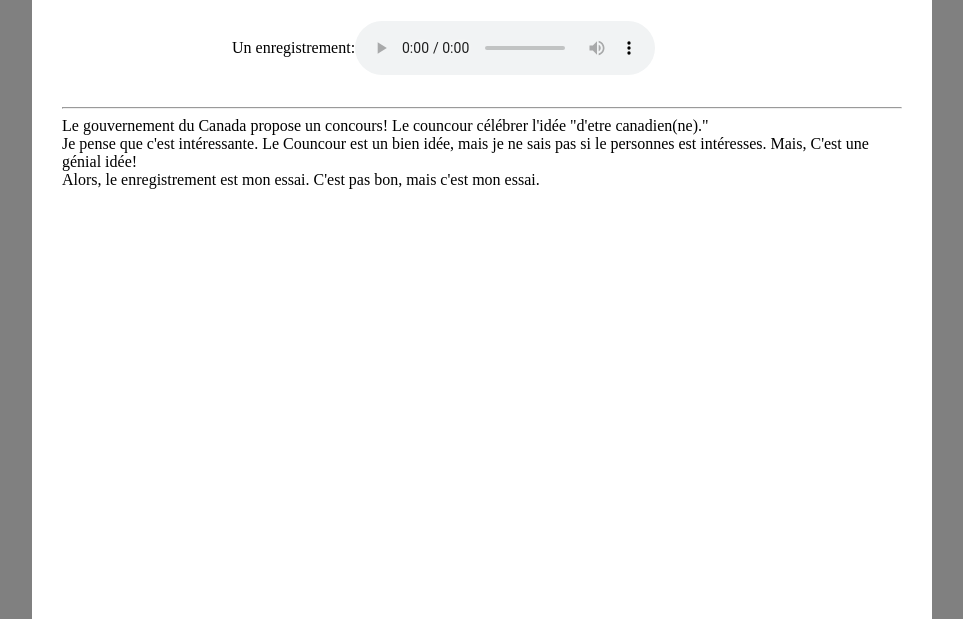
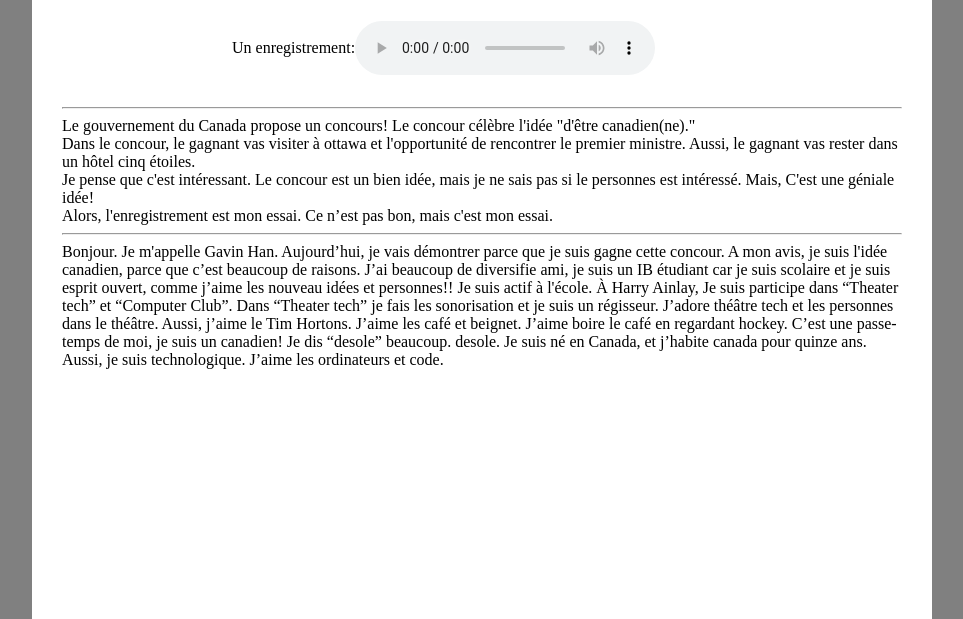
Before and after one commit to GavinHanHAHS/contestFrenchProject, a plain HTML site: page index.html in a window 1280 px wide. Shown: the part 181-800 px from the top of the page, without its empty margins (158-1121 px from the left). Drawn offline with Linux system fonts and the light colour scheme.

Commit message:
Update index.html

```diff
--- a/index.html
+++ b/index.html
@@ -33,9 +33,27 @@
         <hr>
         <p class="recording">Un enregistrement: <audio controls><source src="frenchrecording.mp3" type="audio/mpeg"></audio></p>
         <hr>
-        <p>Le gouvernement du Canada propose un concours! Le councour célébrer l'idée "d'etre canadien(ne)."</p>
-        <p>Je pense que c'est intéressante. Le Councour est un bien idée, mais je ne sais pas si le personnes est intéresses. Mais, C'est une génial idée!</p>
-        <p>Alors, le enregistrement est mon essai. C'est pas bon, mais c'est mon essai.</p>
+        <p>Le gouvernement du Canada propose un concours! Le concour célèbre l'idée "d'être canadien(ne)."</p>
+        <p>Dans le concour, le gagnant vas visiter à ottawa et l'opportunité de rencontrer le premier ministre. Aussi, le gagnant vas rester dans un hôtel cinq étoiles. </p>
+        <p>Je pense que c'est intéressant. Le concour est un bien idée, mais je ne sais pas si le personnes est intéressé. Mais, C'est une géniale idée!</p>
+        <p>Alors, l'enregistrement est mon essai. Ce n’est pas bon, mais c'est mon essai.</p>
+        <hr>
+        <p>Bonjour. Je m'appelle Gavin Han. Aujourd’hui, je vais démontrer parce que je suis gagne cette concour.
+
+          A mon avis, je suis l'idée canadien, parce que c’est beaucoup de raisons.
+
+          J’ai beaucoup de diversifie ami, je suis un IB étudiant car je suis scolaire et je suis esprit ouvert, comme j’aime les nouveau idées et personnes!!
+
+          Je suis actif à l'école. À Harry Ainlay, Je suis participe dans “Theater tech” et “Computer Club”. Dans “Theater tech” je fais les sonorisation et je suis un régisseur. J’adore théâtre tech et les personnes dans le théâtre.
+
+          Aussi, j’aime le Tim Hortons. J’aime les café et beignet.
+          J’aime boire le café en regardant hockey. C’est une passe-temps de moi, je suis un canadien!
+
+          Je dis “desole” beaucoup. desole.
+
+          Je suis né en Canada, et j’habite canada pour quinze ans. Aussi, je suis technologique. J’aime
+          les ordinateurs et code.
+          </p>
     </div>
 
   </div>
```
